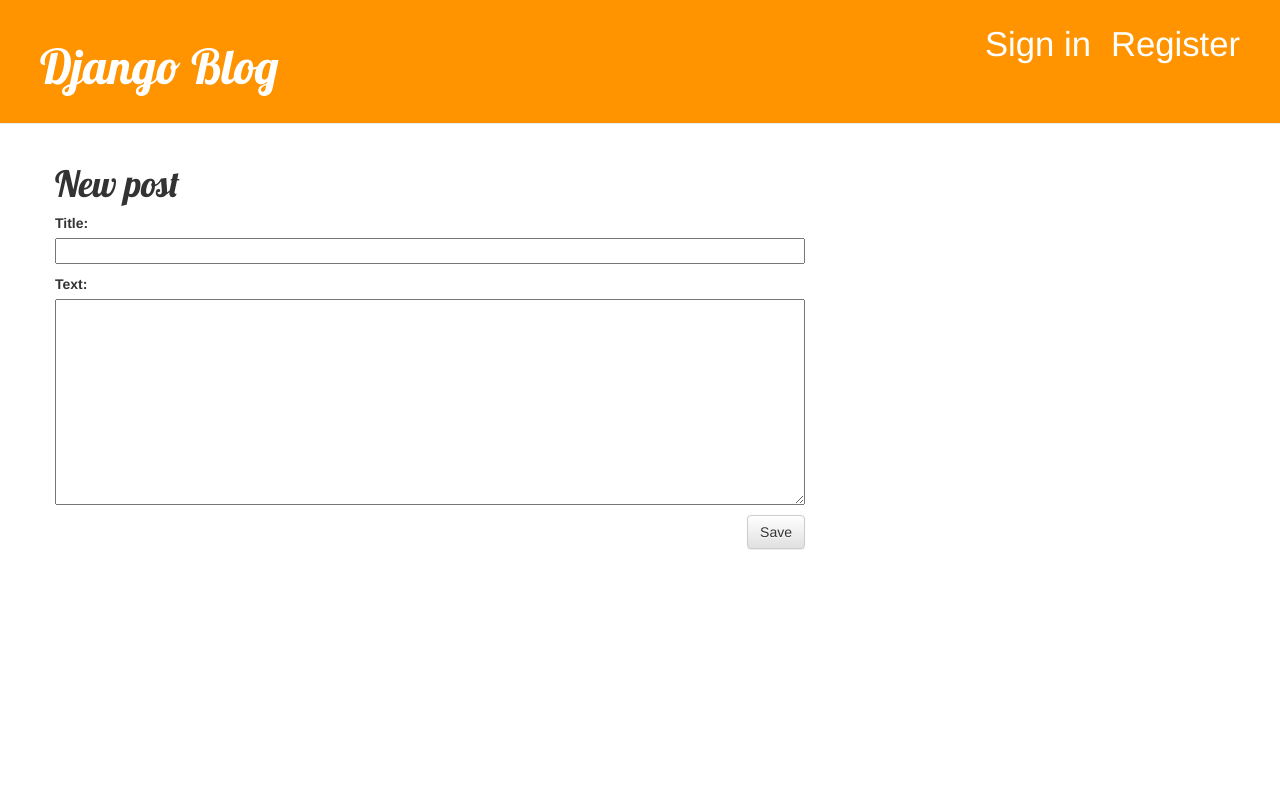
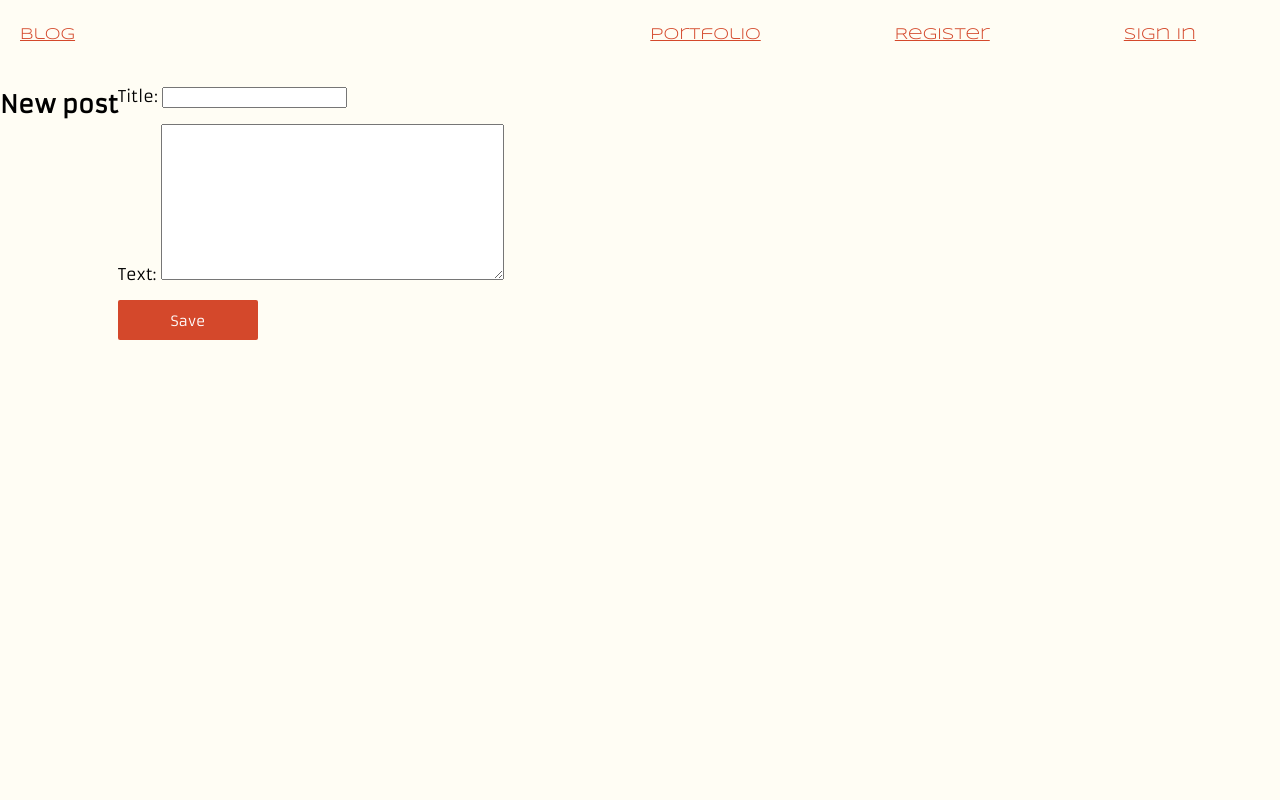
Before and after one commit to adamth/blog, a Django app: page /post/new/ in a window 1280 px wide. Run offline with Django 3.2, Linux system fonts and the light colour scheme; some libraries are stand-ins or nearby versions.

Commit message:
Major visual updates

```diff
--- a/blog/static/css/blog.css
+++ b/blog/static/css/blog.css
@@ -1,56 +1,221 @@
-.page-header {
-	background-color: #ff9400;
-	margin-top: 0;
-	padding: 20px 20px 20px 40px;
+body {
+	font-family: 'Armata';
+	background: #fffdf4;
+	margin: 0px;
 }
 
-.page-header h1,
-.page-header h1 a,
-.page-header h1 a:visited,
-.page-header h1 a:active {
-	color: #ffffff;
-	font-size: 36pt;
-	text-decoration: none;
+.nav {
+	padding: 20px;
+	font-family: 'Syncopate';
+	display: flex;
+	justify-content: space-between;
+	align-items: center;
+	height: 70px;
+	box-sizing: border-box;
 }
 
-.content {
-	margin-left: 40px;
+.nav-right a {
+	padding: 5vw;
 }
 
-h1,
-h2,
-h3,
-h4 {
-	font-family: 'Lobster', cursive;
+a {
+	color: #d4482b;
+}
+
+.hero {
+	display: flex;
+	flex-direction: column;
+	justify-content: space-around;
+	position: relative;
+	width: 100%;
+	height: 70vh;
+	padding: 80px 60px;
+	box-sizing: border-box;
+	background-size: cover;
+}
+
+.hero .heading {
+	font-size: 36px;
+}
+.hero .sub-heading {
+	font-size: 24px;
+}
+.hero .btn {
+	width: 180px;
+	height: 50px;
+	font-size: 18px;
+	line-height: 50px;
+}
+
+@media screen and (min-width: 523px) {
+	.hero .meta {
+		width: 40%;
+	}
+	.article {
+		min-width: 50vw;
+	}
+}
+
+@media screen and (max-width: 700px) {
+	.hero {
+		height: 60vh;
+		padding: 20px 20px;
+	}
+	.article {
+		height: 50vh;
+		padding: 20px 20px;
+	}
+}
+
+.heading {
+	color: #fffdf4;
+}
+
+.sub-heading {
+	color: #fffdf4;
+}
+
+.article {
+	display: flex;
+	position: relative;
+	flex-direction: column;
+	justify-content: space-around;
+	background-size: cover;
+	height: 60vh;
+	padding: 80px 40px;
+	box-sizing: border-box;
+	background-size: cover;
+	flex: 1;
+}
+
+.article .heading {
+	font-size: 25px;
+}
+
+.articles {
+	display: flex;
+	flex-flow: row wrap;
+}
+
+.btn {
+	display: block;
+	cursor: pointer;
+	border: none;
+	width: 140px;
+	height: 40px;
+	background: #d4482b;
+	color: white;
+	font-size: 14px;
+	font-family: 'Armata';
+	border-radius: 2px;
+	line-height: 40px;
+	text-align: center;
+}
+
+.meta {
+	color: #fffdf4;
+	font-size: 14px;
+	display: flex;
+	width: 80%;
+	justify-content: space-between;
+}
+.meta .container {
+	display: flex;
+	width: 100px;
+	justify-content: space-around;
+}
+
+.meta-block {
+	display: flex;
+	line-height: 15px;
+}
+.meta-block img {
+	margin-right: 3px;
+	max-height: 15px;
+}
+
+.block {
+	height: 100px;
+	display: flex;
+	flex-direction: column;
+	justify-content: space-between;
+}
+
+.banner {
+	width: 100%;
+	height: 400px;
+	background-image: url('https://i.imgur.com/ZBSowOp.png');
+	background-size: cover;
+}
+
+.article-block {
+	margin-top: 100px;
+	margin-left: auto;
+	margin-right: auto;
+	max-width: 600px;
+	padding: 0px 30px;
+}
+
+.title {
+	color: #de5e38;
+	font-size: 36px;
+	margin-bottom: 20px;
+}
+
+.sub-title {
+	color: #8a8a8a;
+	font-size: 20px;
+}
+
+.article-body {
+	line-height: 26px;
+	letter-spacing: 1px;
 }
 
 .date {
-	color: #828282;
+	display: inline-block;
+	width: 35px;
+	margin-right: 30px;
 }
 
-.save {
-	float: right;
+.date-num {
+	font-size: 26px;
+	text-align: center;
+	color: #5f5f5f;
 }
 
-.post-form textarea,
-.post-form input {
-	width: 100%;
+.date-month {
+	font-size: 14px;
+	text-align: center;
+	color: #de5e38;
 }
 
-.top-menu,
-.top-menu:hover,
-.top-menu:visited {
-	color: #ffffff;
-	float: right;
-	font-size: 26pt;
-	margin-right: 20px;
+.article-heading {
+	display: inline-block;
 }
 
-.post {
-	margin-bottom: 70px;
+.head {
+	margin-left: -65px;
+	margin-bottom: 100px;
+
+	display: flex;
+	align-items: center;
 }
 
-.post h1 a,
-.post h1 a:visited {
-	color: #000000;
+.article-end {
+	display: flex;
+	width: 100%;
+	justify-content: center;
+	margin-top: 50px;
+	margin-bottom: 50px;
 }
+
+.post-action img {
+	max-width: 25px;
+}
+
+.post-actions {
+	display: flex;
+	justify-content: space-around;
+	margin-bottom: 100px;
+}
--- a/blog/templates/blog/base.html
+++ b/blog/templates/blog/base.html
@@ -3,34 +3,37 @@
 
 <head>
     <title>Django blog</title>
-    <link rel="stylesheet" href="//maxcdn.bootstrapcdn.com/bootstrap/3.2.0/css/bootstrap.min.css">
-    <link rel="stylesheet" href="//maxcdn.bootstrapcdn.com/bootstrap/3.2.0/css/bootstrap-theme.min.css">
-    <link href='//fonts.googleapis.com/css?family=Lobster&subset=latin,latin-ext' rel='stylesheet' type='text/css'>
+    <link href='//fonts.googleapis.com/css?family=Bungee|Syncopate|Armata' rel='stylesheet' type='text/css'>
     <link rel="stylesheet" href="{% static 'css/blog.css' %}">
+    <meta charset="utf-8">
+    <meta http-equiv="X-UA-Compatible" content="IE=edge">
+    <meta name="viewport" content="width=device-width, initial-scale=1.0">
 </head>
 
 <body>
-    <div class="page-header">
-        {% if user.is_authenticated %}
-        <a href="{% url 'post_new' %}" class="top-menu">
-            <span class="glyphicon glyphicon-plus"></span>
-        </a>
-        <a href="{% url 'sign_out' %}" class="top-menu">Sign out</a>
-        {% else %}
-        <a href="{% url 'register' %}" class="top-menu">Register</a>
-        <a href="{% url 'sign_in' %}" class="top-menu">Sign in</a>
-        {% endif %}
-        <h1>
-            <a href="/">Django Blog</a>
-        </h1>
-    </div>
-    <div class="content container">
-        <div class="row">
-            <div class="col-md-8">
-                {% block content %} {% endblock %}
+    <section>
+        <div class="nav">
+            <div class="nav-left">
+                <a href="{% url 'index' %}">Blog</a>
+            </div>
+            <div class="nav-right">
+                <a href="https://adamth.com">Portfolio</a>
+                {% if user.is_authenticated %}
+                <a href="{% url 'sign_out' %}">Sign out</a>
+                {% else %}
+                <a href="{% url 'register' %}">Register</a>
+                <a href="{% url 'sign_in' %}">Sign In</a>
+                {% endif %}
             </div>
         </div>
-    </div>
+    </section>
+
+    <section>
+        <div class="articles">
+            {% block content %} {% endblock %}
+        </div>
+    </section>
+
 </body>
 
 </html>
```
Also changed, not shown: blog/templates/blog/post/detail.html (+41 -26 lines), blog/templates/blog/post/list.html (+36 -8 lines), output.html (added, +17 -0 lines), blog/static/img/article-end.svg (added), blog/static/img/icon-cal.svg (added), blog/static/img/icon-comment-red.svg (added), blog/static/img/icon-comment.svg (added), blog/static/img/icon-heart-red-full.svg (added), blog/static/img/icon-heart-red.svg (added), blog/static/img/icon-heart.svg (added).
